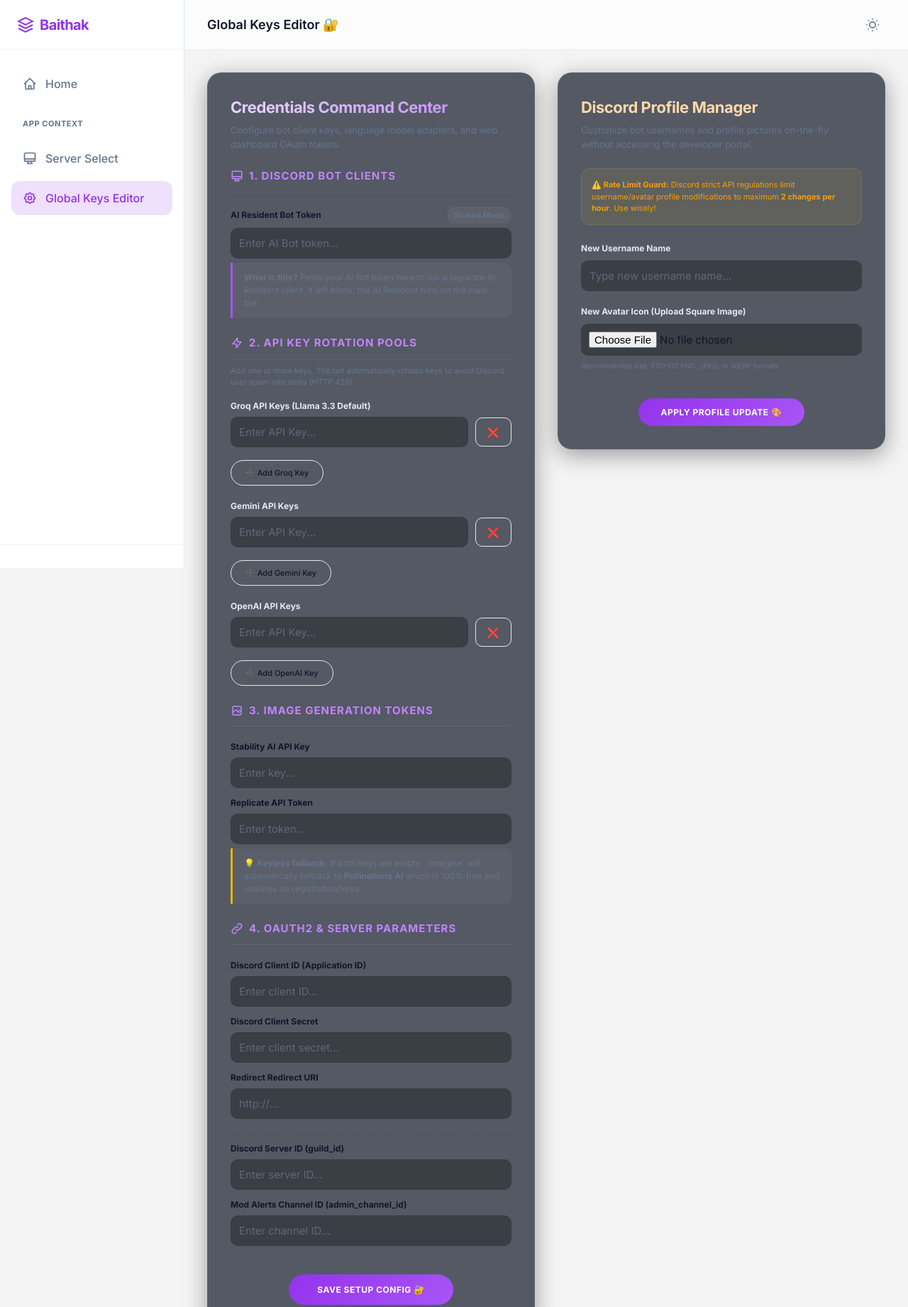
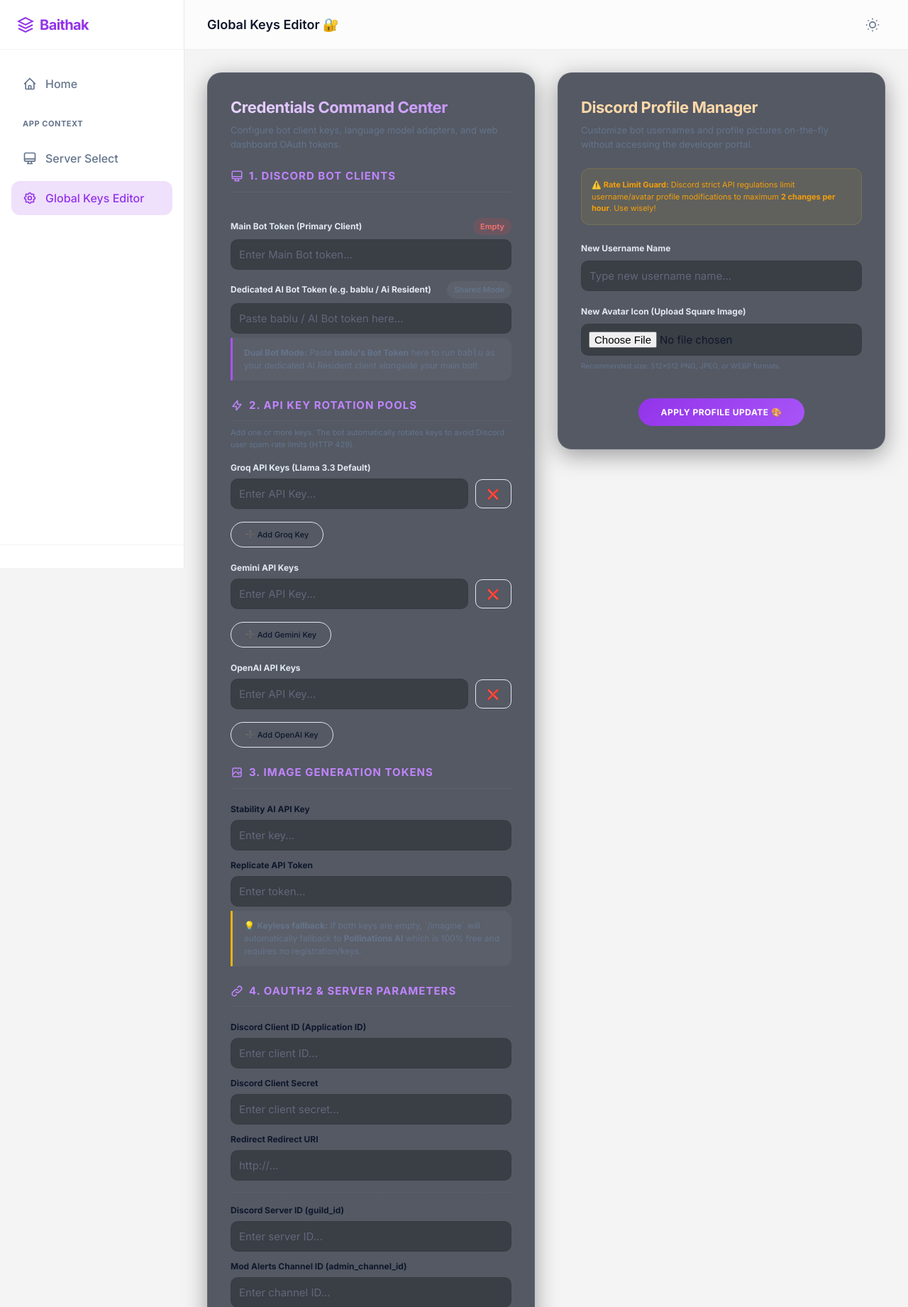
Before and after one commit to akirabotsnai-oss/baithak, a Python web app: template templates/ai_resident_env.html in a window 1280 px wide. Shown: the top 1841 px of the page at 71% size. Run offline with Jinja, Linux system fonts and the light colour scheme; the template is opened without the code that fills it, so the values that code supplies are empty.

Commit message:
feat(dual_bot): add BOT_TOKEN and AI_BOT_TOKEN dual bot token management in web dashboard

```diff
--- a/apps/ai_resident/routes.py
+++ b/apps/ai_resident/routes.py
@@ -309,7 +309,7 @@
 
         # Save all config keys to config_store
         keys_to_save = [
-            "AI_BOT_TOKEN", "GROQ_API_KEY", "GEMINI_API_KEY",
+            "BOT_TOKEN", "AI_BOT_TOKEN", "GROQ_API_KEY", "GEMINI_API_KEY",
             "OPENAI_API_KEY", "STABILITY_API_KEY", "REPLICATE_API_TOKEN",
             "DISCORD_CLIENT_ID", "DISCORD_CLIENT_SECRET", "DISCORD_REDIRECT_URI",
             "admin_channel_id", "guild_id"
--- a/templates/ai_resident_env.html
+++ b/templates/ai_resident_env.html
@@ -111,25 +111,38 @@
     <form method="POST" style="display:flex; flex-direction:column; gap:24px;">
 
       <!-- 🤖 BOT CLIENTS SECTION -->
-      <div>
+      <div style="display:flex; flex-direction:column; gap:16px;">
         <h3 class="section-title">
           <svg width="18" height="18" fill="none" stroke="currentColor" viewBox="0 0 24 24"><path stroke-linecap="round" stroke-linejoin="round" stroke-width="2" d="M9.75 17L9 20l-1 1h8l-1-1-.75-3M3 13h18M5 17h14a2 2 0 002-2V5a2 2 0 00-2-2H5a2 2 0 00-2 2v10a2 2 0 002 2z"/></svg>
           1. Discord Bot Clients
         </h3>
 
-        <!-- AI Bot (Optional) -->
+        <!-- Main Bot Token -->
         <div>
           <div style="display:flex; align-items:center; margin-bottom:6px;">
-            <label style="font-size:12px; font-weight:700; margin: 0;">AI Resident Bot Token</label>
+            <label style="font-size:12px; font-weight:700; margin: 0; color:#e2e8f0;">Main Bot Token (Primary Client)</label>
+            {% if cfg('BOT_TOKEN') %}
+            <span class="status-indicator active">✓ Set</span>
+            {% else %}
+            <span class="status-indicator empty">Empty</span>
+            {% endif %}
+          </div>
+          <input type="password" name="BOT_TOKEN" class="form-control" value="{{ cfg('BOT_TOKEN', '') }}" placeholder="Enter Main Bot token..." style="width:100%; padding:11px; border-radius:10px; background:rgba(0,0,0,0.3); color:var(--text-color); border:1px solid var(--border-light);">
+        </div>
+
+        <!-- Dedicated AI Bot Token (Optional) -->
+        <div>
+          <div style="display:flex; align-items:center; margin-bottom:6px;">
+            <label style="font-size:12px; font-weight:700; margin: 0; color:#e2e8f0;">Dedicated AI Bot Token (e.g. bablu / Ai Resident)</label>
             {% if cfg('AI_BOT_TOKEN') %}
-            <span class="status-indicator active">✓ Set</span>
+            <span class="status-indicator active">✓ Set (Dual Bot Mode)</span>
             {% else %}
             <span class="status-indicator empty" style="color:var(--text-muted); background:rgba(255,255,255,0.05);">Shared Mode</span>
             {% endif %}
           </div>
-          <input type="password" name="AI_BOT_TOKEN" class="form-control" value="{{ cfg('AI_BOT_TOKEN', '') }}" placeholder="Enter AI Bot token..." style="width:100%; padding:11px; border-radius:10px; background:rgba(0,0,0,0.3); color:var(--text-color); border:1px solid var(--border-light);">
+          <input type="password" name="AI_BOT_TOKEN" class="form-control" value="{{ cfg('AI_BOT_TOKEN', '') }}" placeholder="Paste bablu / AI Bot token here..." style="width:100%; padding:11px; border-radius:10px; background:rgba(0,0,0,0.3); color:var(--text-color); border:1px solid var(--border-light);">
           <div class="help-bubble" style="border-left-color: #a855f7;">
-            <b>What is this?</b> Paste your AI Bot token here to run a separate AI Resident client. If left blank, the AI Resident runs on the main bot.
+            <b>Dual Bot Mode:</b> Paste <b>bablu's Bot Token</b> here to run <code>bablu</code> as your dedicated AI Resident client alongside your main bot!
           </div>
         </div>
       </div>
```
